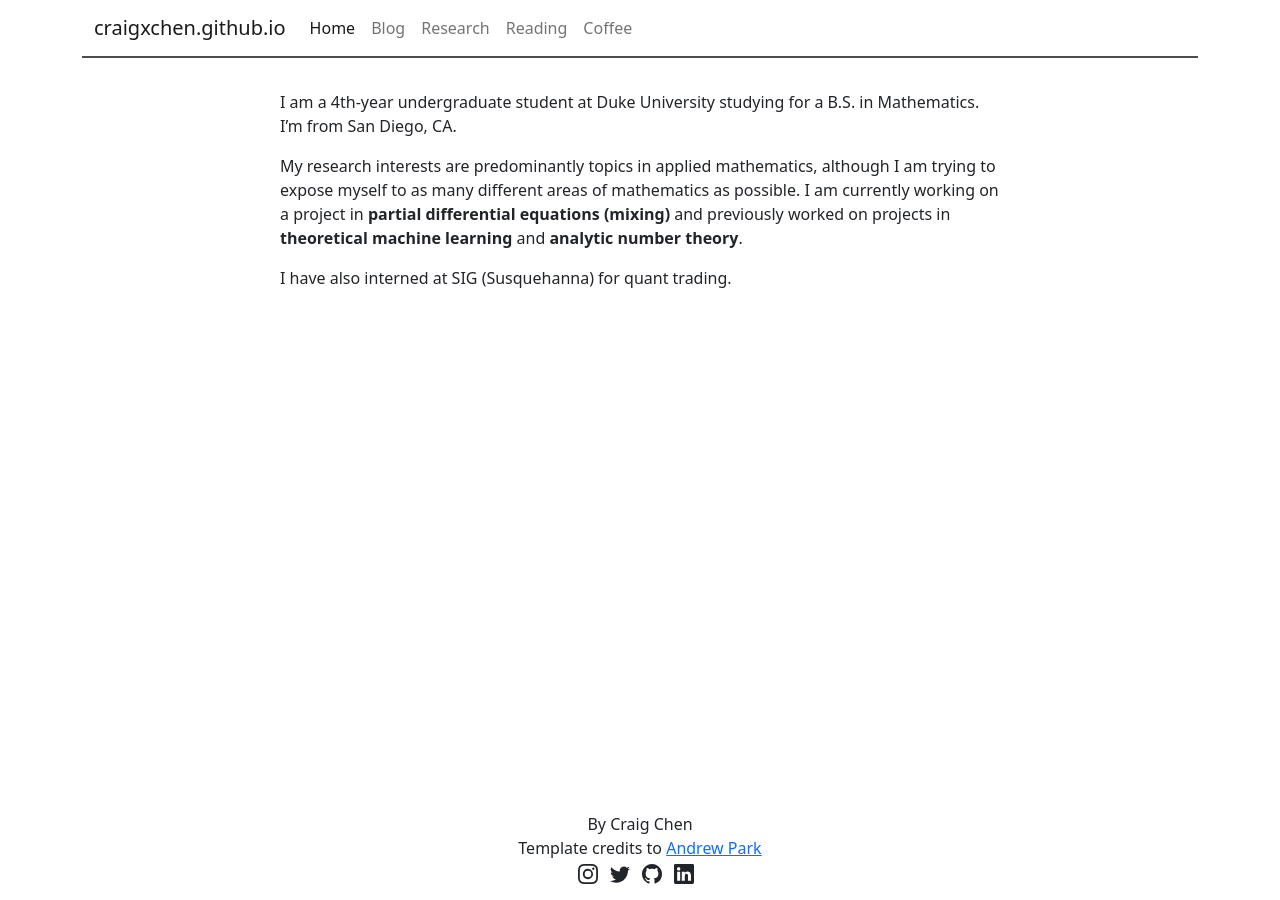
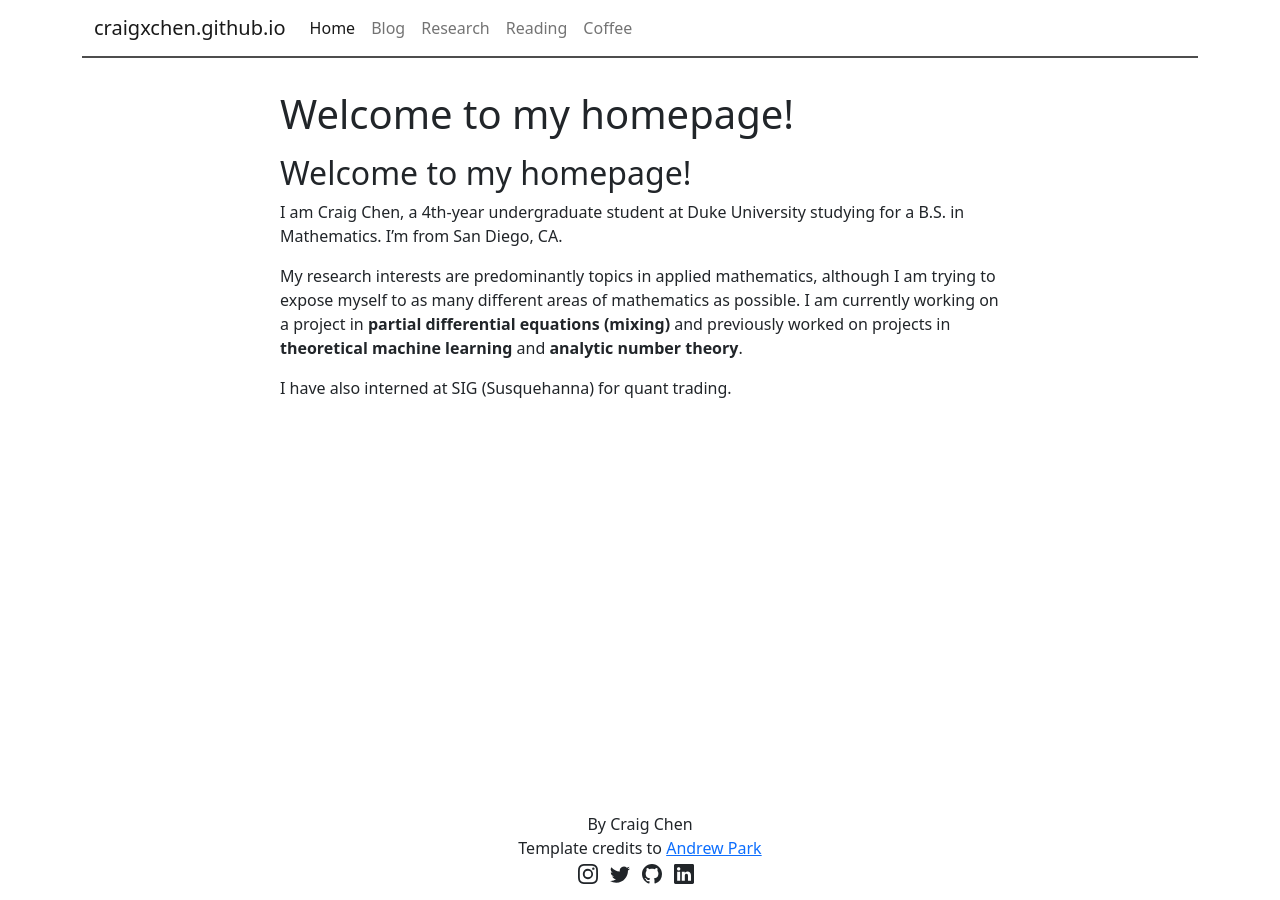
Before and after one commit to craigxchen/craigxchen.github.io, a Jekyll site: the page built from index.md, in a window 1280 px wide. Built offline with Jekyll 4.4.1, drawn with Linux system fonts in a browser that asks for light colours; our own code applies the rules of GitHub Pages for plain Markdown files.

Commit message:
welcome message

```diff
--- a/index.md
+++ b/index.md
@@ -2,7 +2,9 @@
 layout: page
 ---
 
-I am a 4th-year undergraduate student at Duke University studying for a B.S. in Mathematics. I'm from San Diego, CA.
+## Welcome to my homepage!
+
+I am Craig Chen, a 4th-year undergraduate student at Duke University studying for a B.S. in Mathematics. I'm from San Diego, CA.
 
 My research interests are predominantly topics in applied mathematics, although I am trying to expose myself to as many different areas of mathematics as possible. I am currently working on a project in **partial differential equations (mixing)** and previously worked on projects in **theoretical machine learning** and **analytic number theory**.
 
```
